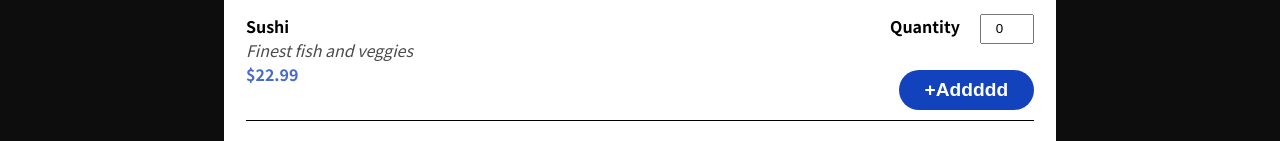
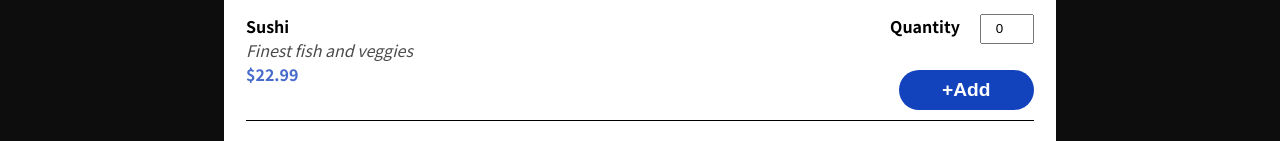
Before and after one commit to Lakshayyy-m/Food-Order-App, a React (Create React App) app: page / in a window 1280 px wide. Shown: the part 628-769 px from the top of the page. Built offline with nearby package versions, Linux system fonts and the light colour scheme.

Commit message:
Revert "Second Commit"
This reverts commit 91bbf3d17cff8f3efe97da2bcc6672423f793746.

```diff
--- a/src/Components/FoodItem.js
+++ b/src/Components/FoodItem.js
@@ -27,7 +27,7 @@ function FoodItem(props) {
           <p>Quantity</p>
           <input type="number" defaultValue={0} min={0} ref={inputRef} />
         </div>
-        <button onClick={addItem}>+Addddd</button>
+        <button onClick={addItem}>+Add</button>
       </div>
     </div>
   );
```
